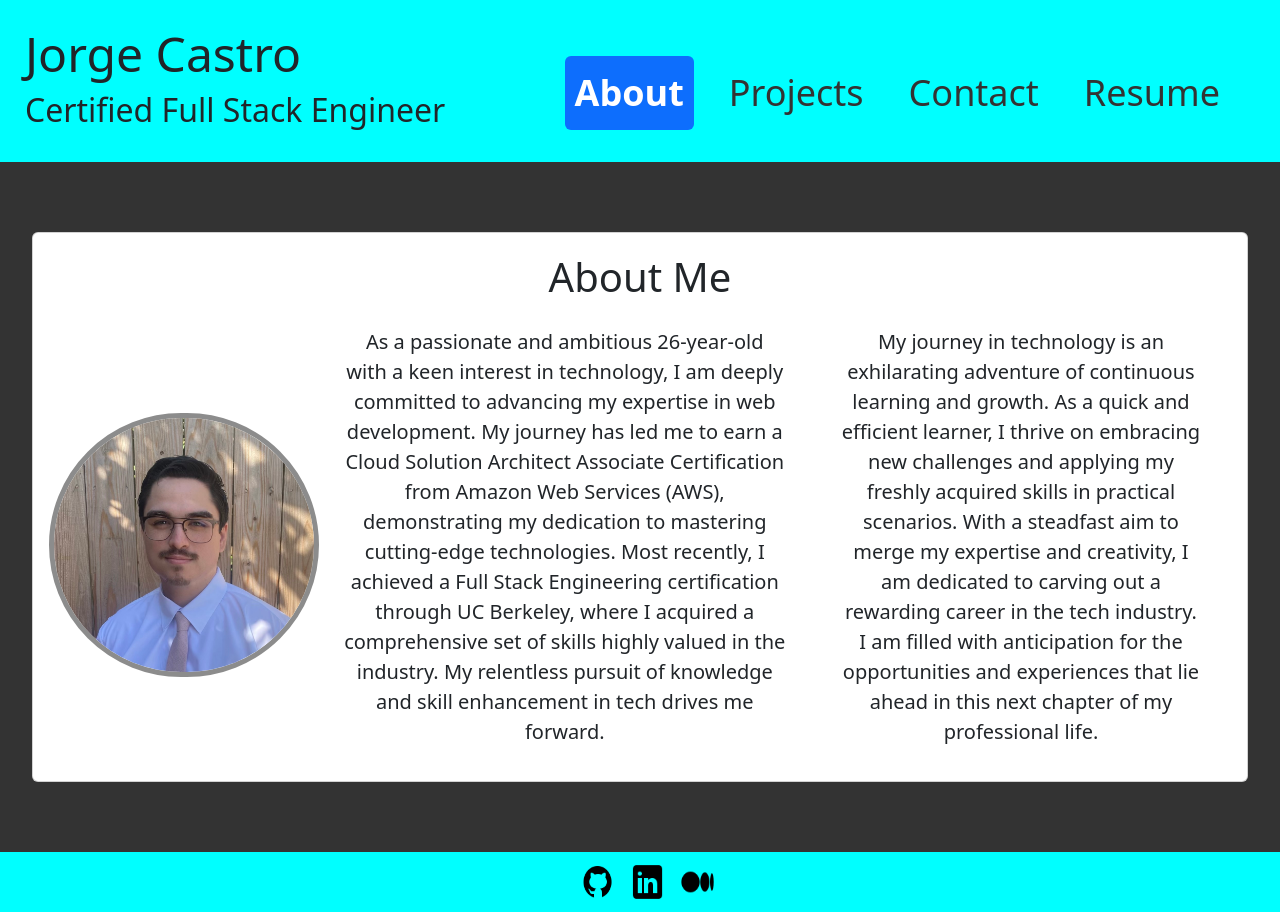
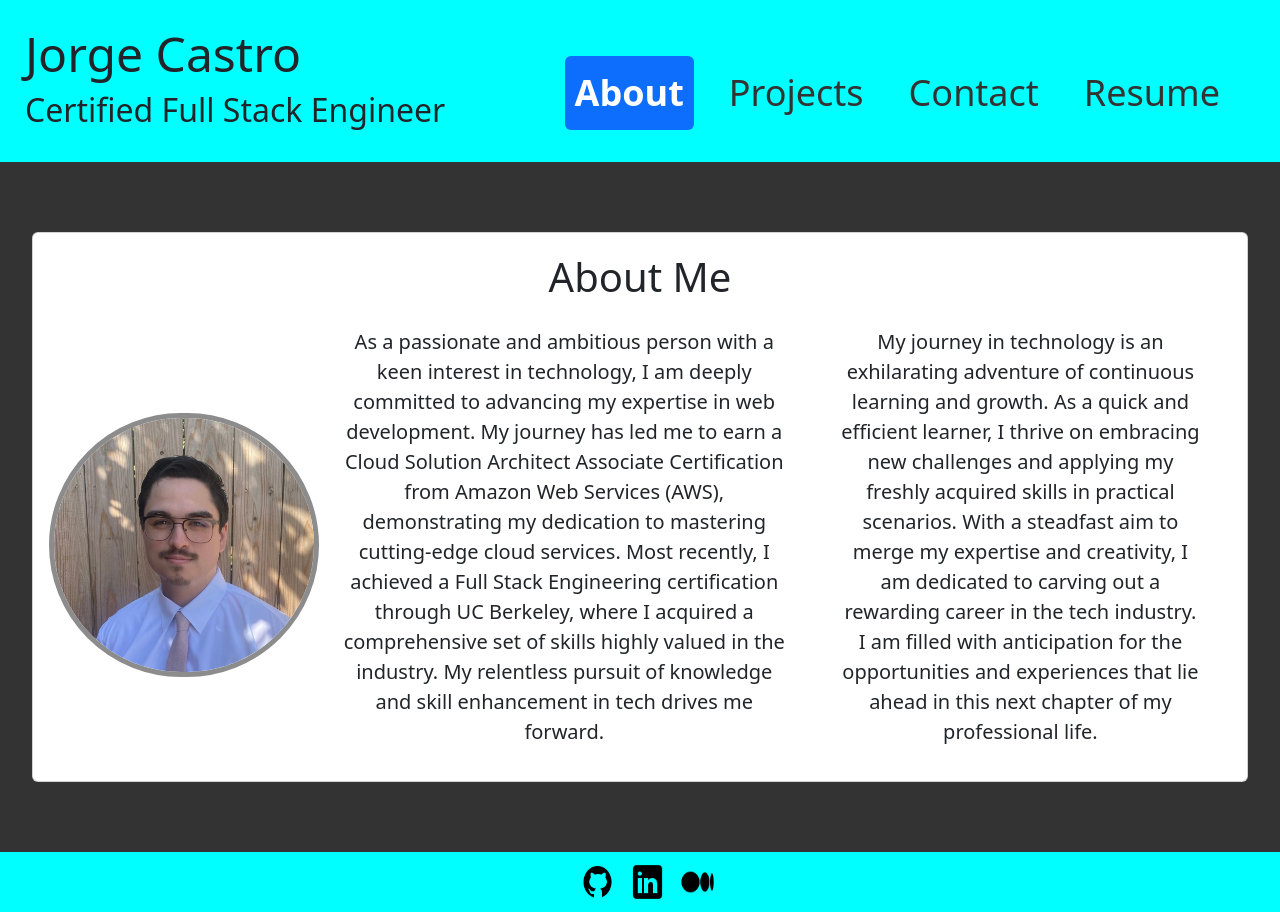
Before and after one commit to Jacastro619/react-portfolio, a React (Vite) app: page / in a window 1280 px wide. Built offline with nearby package versions, Linux system fonts and the light colour scheme.

Commit message:
Changed about me paragraph and updated resume download

```diff
--- a/src/pages/About.jsx
+++ b/src/pages/About.jsx
@@ -5,12 +5,12 @@ export default function About() {
       <div className="card-body custom-card-body">
         <img className="profile-pic" src="./images/portfolio pic.jpg" />
         <p>
-          As a passionate and ambitious 26-year-old with a keen interest in
+          As a passionate and ambitious person with a keen interest in
           technology, I am deeply committed to advancing my expertise in web
           development. My journey has led me to earn a Cloud Solution Architect
           Associate Certification from Amazon Web Services (AWS), demonstrating
-          my dedication to mastering cutting-edge technologies. Most recently, I
-          achieved a Full Stack Engineering certification through UC Berkeley,
+          my dedication to mastering cutting-edge cloud services. Most recently,
+          I achieved a Full Stack Engineering certification through UC Berkeley,
           where I acquired a comprehensive set of skills highly valued in the
           industry. My relentless pursuit of knowledge and skill enhancement in
           tech drives me forward.
--- a/src/pages/Resume.jsx
+++ b/src/pages/Resume.jsx
@@ -1,6 +1,6 @@
 export default function Resume() {
   const downloadResume = () => {
-    const resumePath = "./installables/Resume-Jorge-Castro.pdf";
+    const resumePath = "./installables/Computer Science Resume.pdf";
 
     const anchor = document.createElement("a");
 
```
Also changed, not shown: public/images/resume-screenshot.jpg, 1 other file (tests, documents, lock files or other folders).
